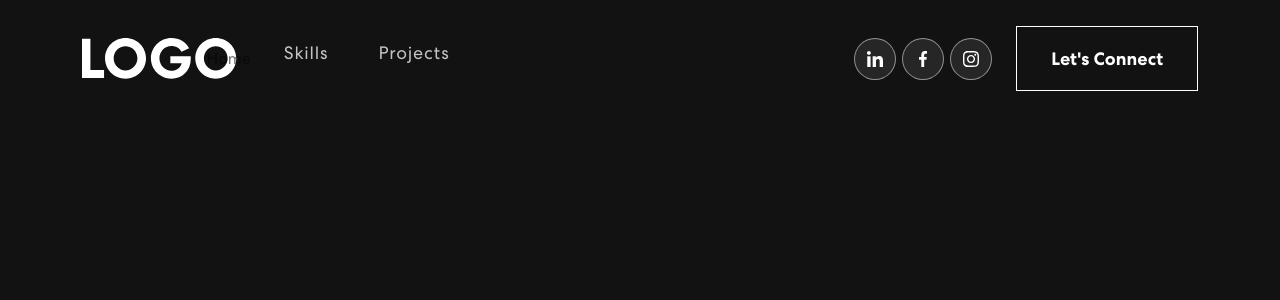
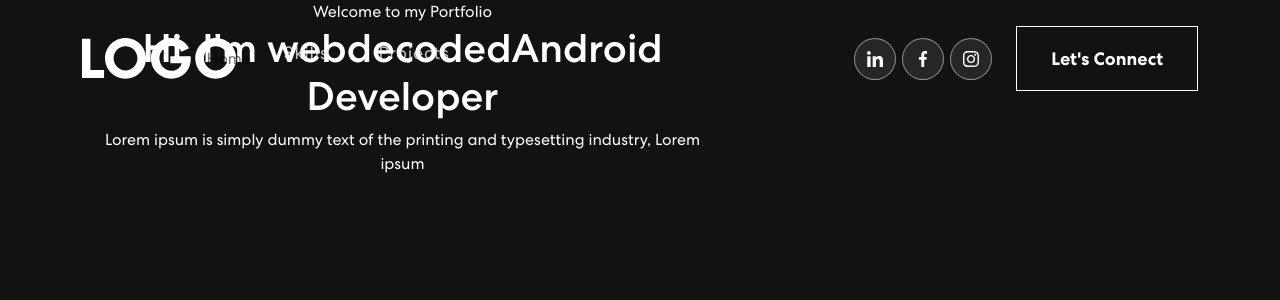
Before and after one commit to adiupd123/aditya-portfolio-website, a React (Create React App) app: page / in a window 1280 px wide. Shown: the top 300 px of the page. Built offline with nearby package versions, Linux system fonts and the light colour scheme.

Commit message:
Modified Navbar and added Banner

```diff
--- a/src/App.js
+++ b/src/App.js
@@ -1,11 +1,13 @@
 import logo from './logo.svg';
 import './App.css';
 import { NavBar } from './components/NavBar';
+import { Banner } from './components/Banner';
 import 'bootstrap/dist/css/bootstrap.min.css';
 function App() {
   return (
     <div className="App">
       <NavBar />
+      <Banner/>
     </div>
   );
 }
--- /dev/null
+++ b/src/components/Banner.js
@@ -0,0 +1,17 @@
+import { Col, Container, Row } from "react-bootstrap"
+
+export const Banner = () => {
+    return (
+        <section className="banner" id="home">
+            <Container>
+                <Row className="align-items-center">
+                    <Col xs={12} md={16} xl={7}>
+                        <span className="tagline"> Welcome to my Portfolio</span>
+                        <h1>{'Hi, I\'m webdecoded'}<span className="wrap">Android Developer</span></h1>
+                        <p>Lorem ipsum is simply dummy text of the printing and typesetting industry, Lorem ipsum </p>
+                    </Col>
+                </Row>
+            </Container>
+        </section>
+    )
+}
```
